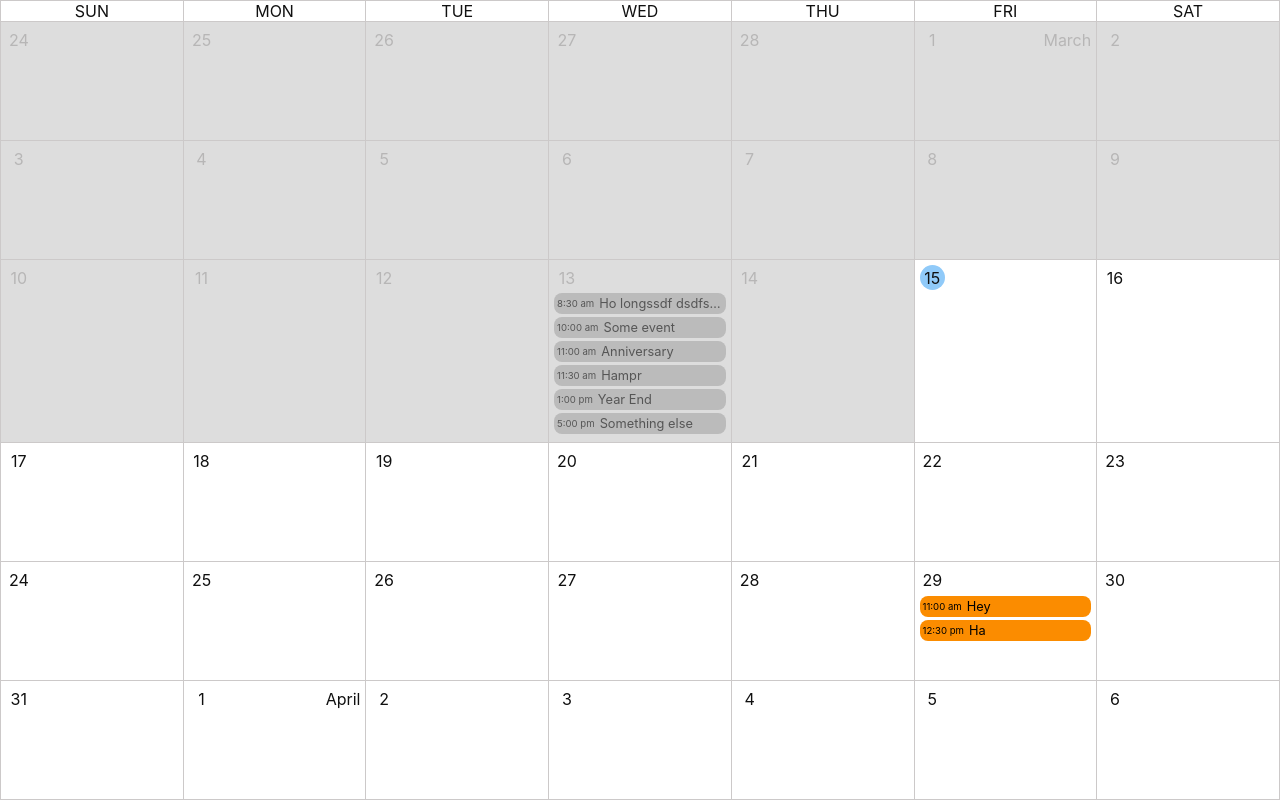
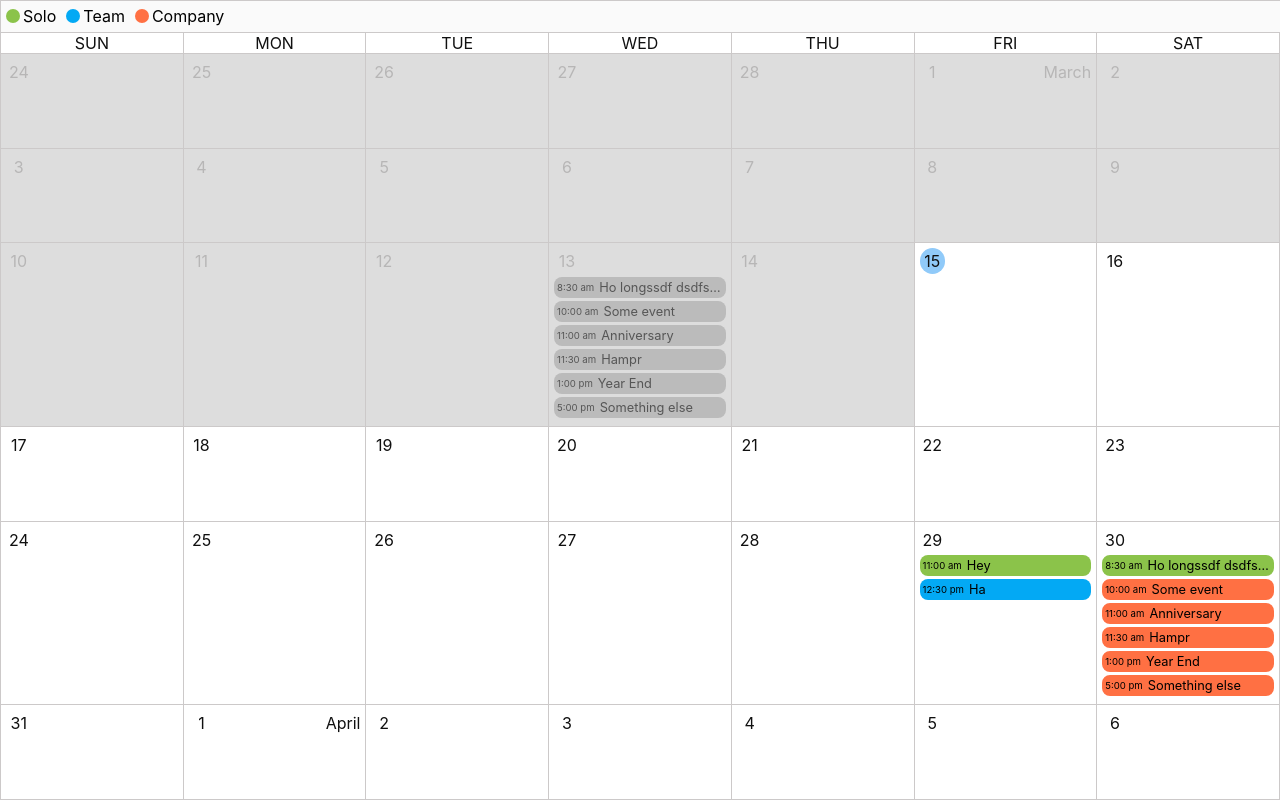
Before and after one commit to longnt80/event-calendar, a React (Create React App) app: page / in a window 1280 px wide. Shown: the top 800 px of the page. Built offline with nearby package versions, Linux system fonts and the light colour scheme.

Commit message:
added color code for events

```diff
--- a/src/components/Calendar.js
+++ b/src/components/Calendar.js
@@ -23,6 +23,7 @@ import {
 
 import Week from './Week';
 import CalendarHeader from './CalendarHeader';
+import CalendarControls from './CalendarControls';
 
 const styles = {
   root: {
@@ -85,6 +86,7 @@ class Calendar extends Component {
     const { classes, closeModal, isOpen, modalComponent, modalComponentProps } = this.props;
     return (
       <div className={classes.root}>
+        <CalendarControls />
         <CalendarHeader />
         {this.renderWeek()}
         <Modal
--- /dev/null
+++ b/src/components/CalendarControls.js
@@ -0,0 +1,58 @@
+import React, { Component } from 'react';
+import { withStyles } from '@material-ui/core/styles';
+
+const styles = theme => ({
+  root: {
+    padding: '5px',
+  },
+  instr: {
+    display: 'inline-flex',
+    alignItems: 'center',
+
+    '&:not(:first-child)': {
+      marginLeft: '10px',
+    }
+  },
+  color: {
+    height: '14px',
+    width: '14px',
+    borderRadius: '50%',
+    marginRight: '3px',
+  },
+  solo: {
+    backgroundColor: theme.palette.solo.main,
+  },
+  team: {
+    backgroundColor: theme.palette.team.main,
+  },
+  company: {
+    backgroundColor: theme.palette.company.main,
+  },
+  name: {
+    flex: '1',
+  }
+})
+
+class CalendarControls extends Component {
+  render() {
+    const { classes } = this.props;
+    return (
+      <div className={classes.root}>
+        <div className={classes.instr}>
+          <div className={[classes.color, classes.solo].join(' ')}></div>
+          <div className={classes.name}>Solo</div>
+        </div>
+        <div className={classes.instr}>
+          <div className={[classes.color, classes.team].join(' ')}></div>
+          <div className={classes.name}>Team</div>
+        </div>
+        <div className={classes.instr}>
+          <div className={[classes.color, classes.company].join(' ')}></div>
+          <div className={classes.name}>Company</div>
+        </div>
+      </div>
+    );
+  }
+}
+
+export default withStyles(styles)(CalendarControls);
--- a/src/components/CalendarHeader.js
+++ b/src/components/CalendarHeader.js
@@ -4,6 +4,7 @@ import { withStyles } from '@material-ui/core/styles';
 const styles = {
   root: {
     display: 'flex',
+    borderTop: '1px solid #ccc9c9',
   },
   cell: {
     flex: '1',
--- a/src/components/Day.js
+++ b/src/components/Day.js
@@ -69,6 +69,7 @@ const styles = {
   },
   eventContainer: {
     overflow: 'auto',
+    flex: '1',
   },
 }
 
--- a/src/components/Event.js
+++ b/src/components/Event.js
@@ -9,10 +9,11 @@ import {
 import {
   openModal,
 } from '../store/actions/modalActions';
+import { EVENT_STATE } from '../constants';
 
 import Form from './Form';
 
-const styles = {
+const styles = theme => ({
   root: {
     backgroundColor: '#fb8c00',
     borderRadius: '8px',
@@ -26,6 +27,15 @@ const styles = {
     '&:first-child': {
       marginTop: '3px',
     }
+  },
+  solo: {
+    backgroundColor: theme.palette.solo.main,
+  },
+  team: {
+    backgroundColor: theme.palette.team.main,
+  },
+  company: {
+    backgroundColor: theme.palette.company.main,
   },
   past: {
     backgroundColor: '#bbb',
@@ -42,7 +52,7 @@ const styles = {
     overflow: 'hidden',
     textOverflow: 'ellipsis',
   },
-}
+})
 class Event extends Component {
   static propTypes = {
     openModal: PropTypes.func.isRequired,
@@ -68,11 +78,28 @@ class Event extends Component {
     openModal(<Form />, { day, isNewEvent: false, hour: formattedHour, ...data });
   }
 
+  get classForType() {
+    const { classes, data } = this.props;
+    let typeClass = "";
+    console.log(data.type);
+
+    if (EVENT_STATE.SOLO === data.type) {
+      typeClass = classes.solo;
+    } else if (EVENT_STATE.TEAM === data.type) {
+      typeClass = classes.team;
+    } else if (EVENT_STATE.COMPANY === data.type) {
+      typeClass = classes.company;
+    }
+
+    return typeClass;
+  }
+
   render() {
     const { classes, hour, data, isPast } = this.props;
     const formattedHour = convertToFormattedHour(hour);
+
     return (
-      <div onClick={isPast ? null : this.handleClick} className={[classes.root, isPast ? classes.past : null].join(' ')}>
+      <div onClick={isPast ? null : this.handleClick} className={[classes.root, this.classForType, isPast ? classes.past : null].join(' ')}>
         <span className={classes.time}>
           {formattedHour}
         </span>
--- a/src/store/reducers/eventReducer.js
+++ b/src/store/reducers/eventReducer.js
@@ -17,6 +17,14 @@ const initialState = {
       29: {
         '1100': {name: "Hey", type: "Solo"},
         '1230': {name: "Ha", type: "Team"}
+      },
+      30: {
+        '0830': {name: "Ho longssdf dsdfsdfs asdasdasdas", type: "Solo"},
+        '1000': {name: "Some event", type: "Company"},
+        '1100': {name: "Anniversary", type: "Company"},
+        '1130': {name: "Hampr", type: "Company"},
+        '1300': {name: "Year End", type: "Company"},
+        '1700': {name: "Something else", type: "Company"},
       },
     }
   }
--- a/src/theme/index.js
+++ b/src/theme/index.js
@@ -1,7 +1,10 @@
 import { createMuiTheme } from '@material-ui/core/styles';
+
 import amber from "@material-ui/core/colors/amber";
+import red from "@material-ui/core/colors/red";
+import deepOrange from "@material-ui/core/colors/deepOrange";
 import lightGreen from "@material-ui/core/colors/lightGreen";
-import red from "@material-ui/core/colors/red";
+import lightBlue from "@material-ui/core/colors/lightBlue";
 
 export default createMuiTheme({
   palette: {
@@ -18,6 +21,15 @@ export default createMuiTheme({
     danger: {
       main: red[800],
     },
+    company: {
+      main: deepOrange[400],
+    },
+    team: {
+      main: lightBlue[500],
+    },
+    solo: {
+      main: lightGreen[500],
+    }
   },
   typography: {
     useNextVariants: true,
```
